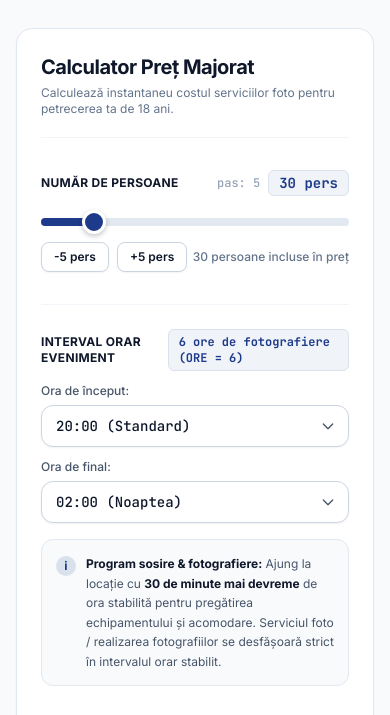
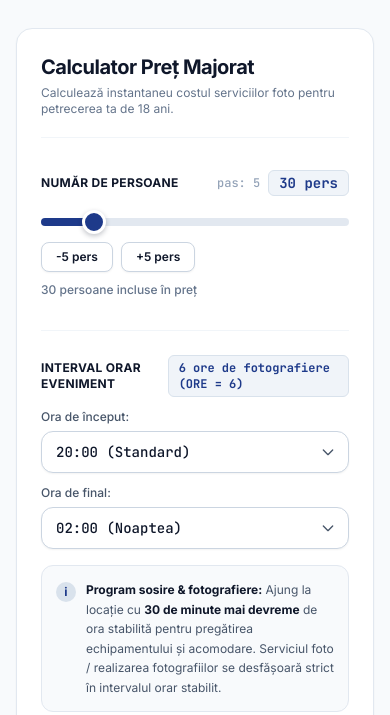
Before and after one commit to dodoloiu1/calculator-majorat, a website: page index.html in a window 390 px wide. Shown: the part 69-784 px from the top of the page. Drawn offline with nearby package versions, Linux system fonts and the light colour scheme.

Commit message:
Make guest rule hint display cleanly under +-5 buttons on mobile

```diff
--- a/index.html
+++ b/index.html
@@ -104,20 +104,20 @@
         <div class="space-y-3 pt-1">
           <input type="range" id="inputGuestsSlider" min="15" max="120" step="5" value="30" class="custom-range">
 
-          <div class="flex items-center justify-between pt-1">
+          <div class="flex flex-col sm:flex-row sm:items-center sm:justify-between gap-2.5 pt-1">
             <!-- Butoane Step -5 / +5 -->
             <div class="flex items-center gap-2">
               <button id="btnMinus5" type="button"
-                      class="px-3 py-1.5 text-xs font-semibold rounded-lg border border-slate-300 bg-white hover:bg-slate-100 active:scale-95 text-navy-900 transition-all shadow-sm">
+                      class="px-3.5 py-1.5 text-xs font-semibold rounded-lg border border-slate-300 bg-white hover:bg-slate-100 active:scale-95 text-navy-900 transition-all shadow-sm">
                 -5 pers
               </button>
               <button id="btnPlus5" type="button"
-                      class="px-3 py-1.5 text-xs font-semibold rounded-lg border border-slate-300 bg-white hover:bg-slate-100 active:scale-95 text-navy-900 transition-all shadow-sm">
+                      class="px-3.5 py-1.5 text-xs font-semibold rounded-lg border border-slate-300 bg-white hover:bg-slate-100 active:scale-95 text-navy-900 transition-all shadow-sm">
                 +5 pers
               </button>
             </div>
 
-            <!-- Text Ajutător Regulă 30 persoane -->
+            <!-- Text Ajutător Regulă 30 persoane (sub butoane pe telefon) -->
             <span id="txtPersonRuleHint" class="text-xs text-slate-500 font-medium">
               30 persoane incluse în preț
             </span>
```
